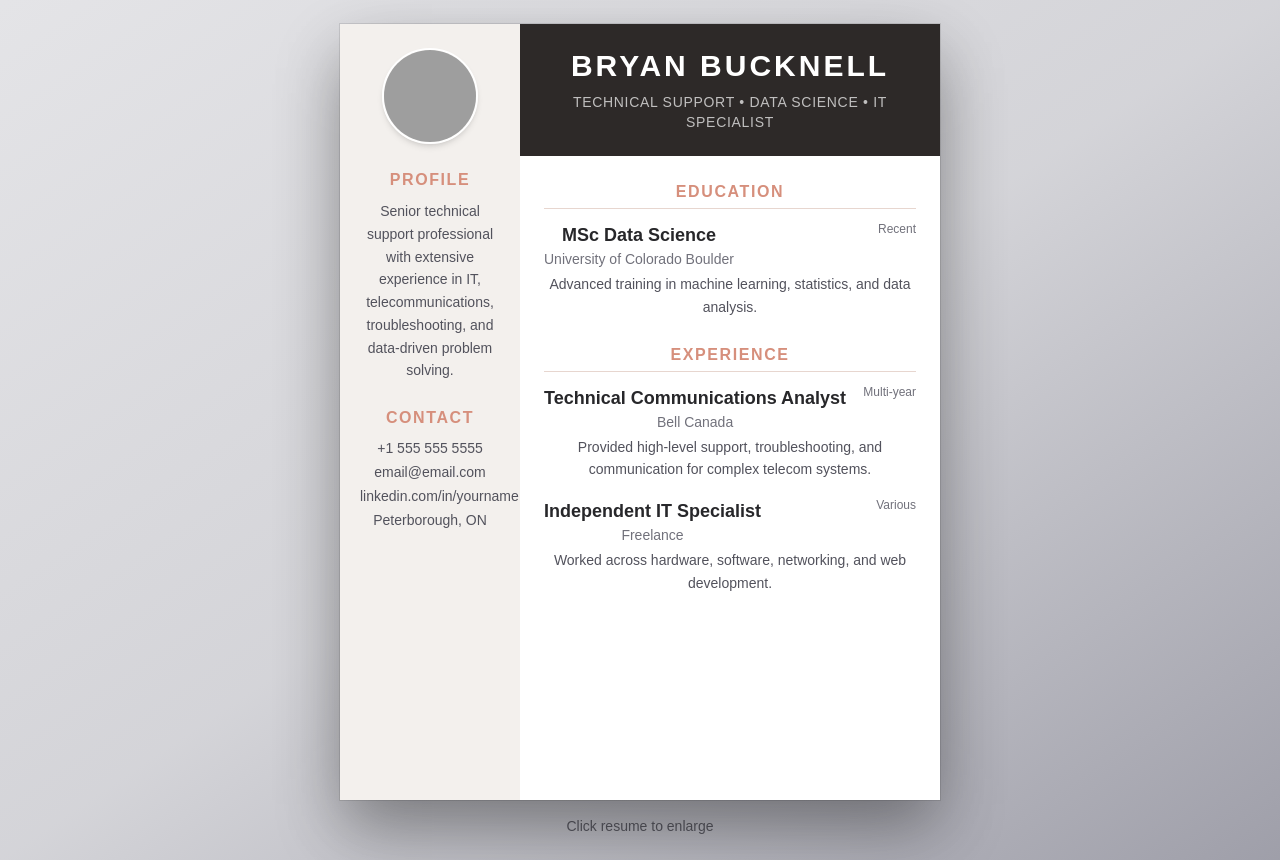
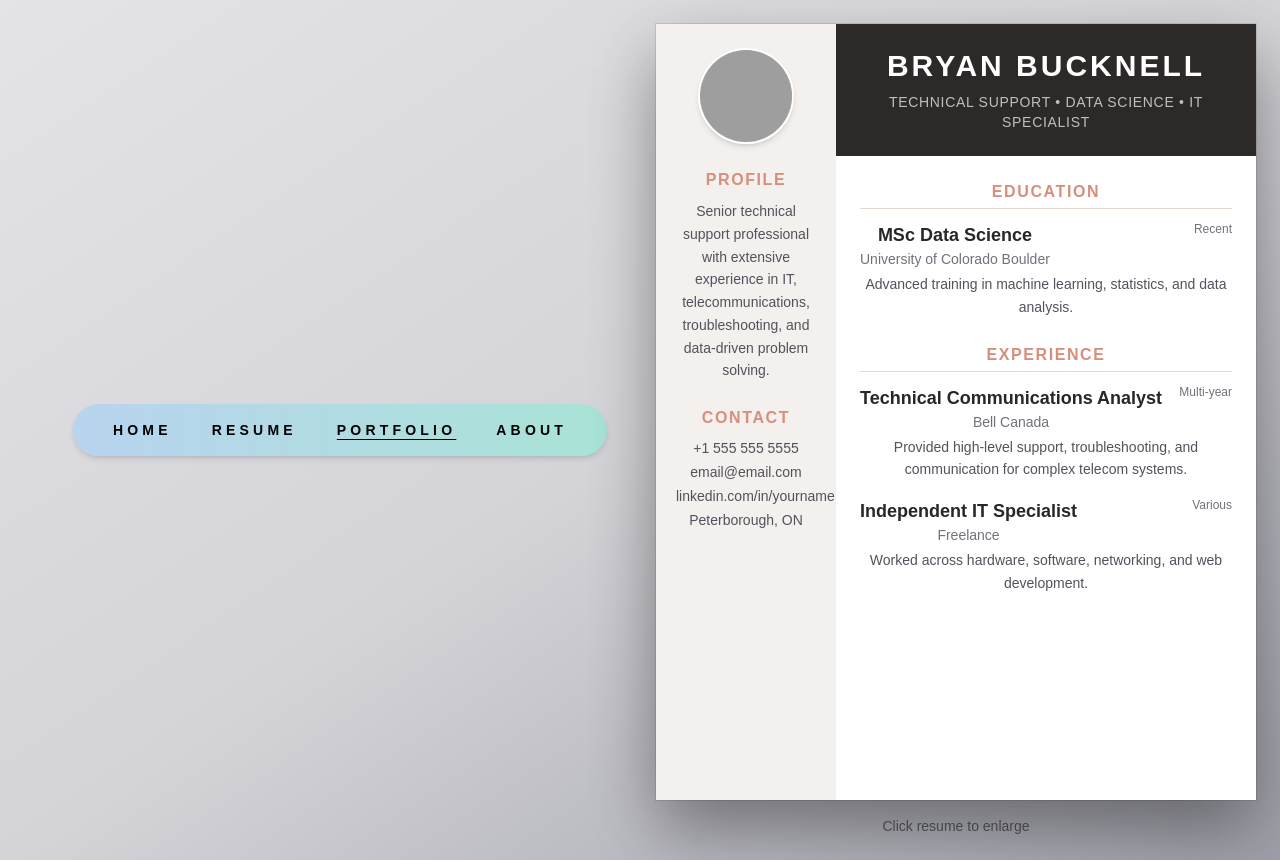
Before and after one commit to brbucknell/threepillars, a Next.js app: page /resume in a window 1280 px wide. Built offline with nearby package versions, Linux system fonts and the light colour scheme; grey boxes are pictures that could not be loaded.

Commit message:
Update page.tsx

```diff
--- a/app/resume/page.tsx
+++ b/app/resume/page.tsx
@@ -9,6 +9,24 @@ export default function ResumePage() {
 
   return (
     <main className="min-h-screen bg-gradient-to-br from-zinc-200 via-zinc-300 to-zinc-400 flex items-center justify-center p-6">
+
+
+<nav className="mx-auto flex w-fit items-center gap-10 rounded-full bg-[linear-gradient(90deg,#b8d4ef,#a9e3d6)] px-10 py-4 shadow-md">
+  <a href="/" className="text-sm font-bold uppercase tracking-[0.3em] text-black">
+    Home
+  </a>
+  <a href="/resume" className="text-sm font-bold uppercase tracking-[0.3em] text-black">
+    Resume
+  </a>
+  <a href="/portfolio" className="text-sm font-bold uppercase tracking-[0.3em] text-black underline underline-offset-4">
+    Portfolio
+  </a>
+  <a href="/about" className="text-sm font-bold uppercase tracking-[0.3em] text-black">
+    About
+  </a>
+</nav>
+
+
       <div className="flex flex-col items-center gap-4">
         <button
           onClick={() => setOpen(true)}
```
